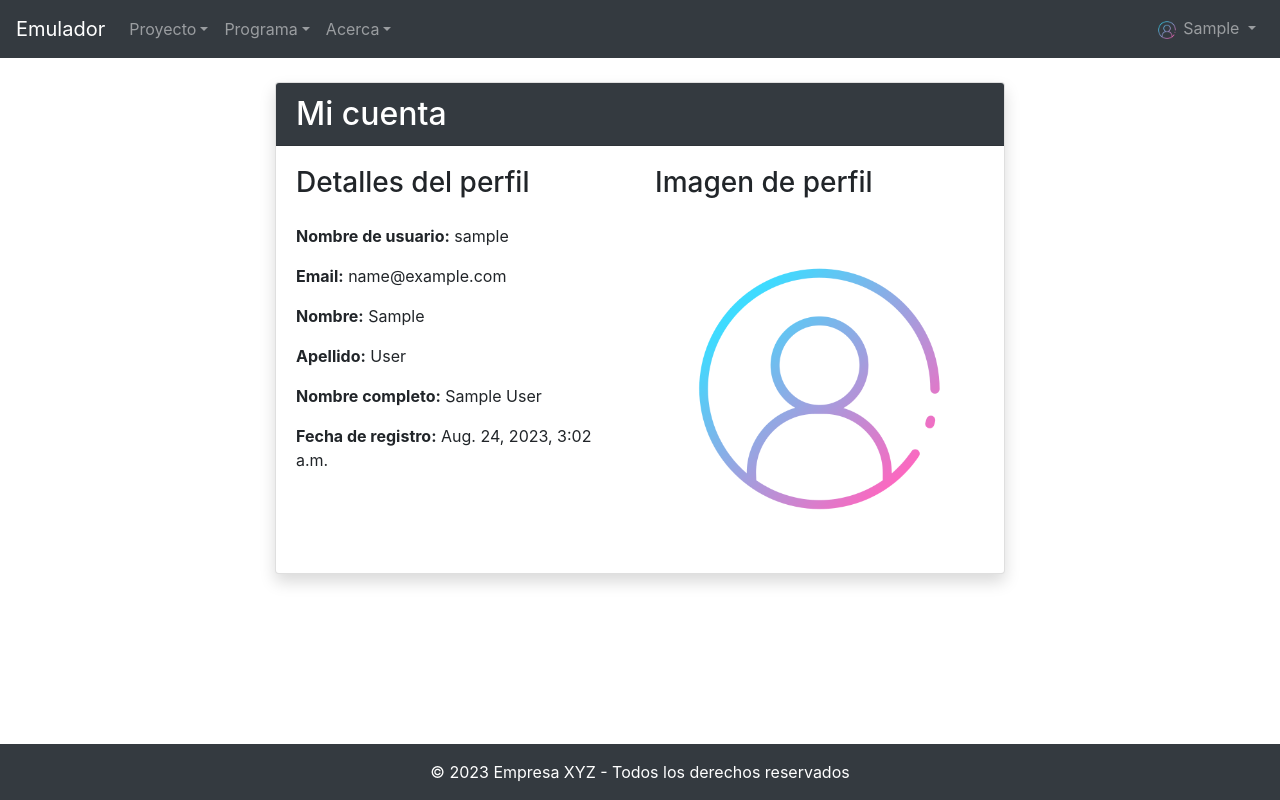
After one commit to YeferssonZ/Aplicativo-Web, a Django app: page /profile/ in a window 1280 px wide. The commit adds this page. Run offline with Django 3.2, Linux system fonts and the light colour scheme; the visitor is signed in with stand-in values (Sample User, id 1); some libraries are stand-ins or nearby versions.

Commit message:
23/08/2023

```diff
--- a/emulator/templates/base.html
+++ b/emulator/templates/base.html
@@ -14,7 +14,7 @@
 
 <body>
     <nav class="navbar navbar-expand-md navbar-dark bg-dark">
-        <a class="navbar-brand" href="#">Emulador</a>
+        <a class="navbar-brand" href="/">Emulador</a>
         <button class="navbar-toggler" type="button" data-toggle="collapse" data-target="#navbarNav">
             <span class="navbar-toggler-icon"></span>
         </button>
@@ -44,8 +44,8 @@
                     <a class="nav-link dropdown-toggle" href="#" id="aboutDropdown" role="button" data-toggle="dropdown"
                         aria-haspopup="true" aria-expanded="false">Acerca</a>
                     <div class="dropdown-menu" aria-labelledby="aboutDropdown">
-                        <a class="dropdown-item" href="#">Nosotros</a>
-                        <a class="dropdown-item" href="#">Tarjeta</a>
+                        <a class="dropdown-item" href="https://codigo.space/codigo/nosotros/">Nosotros</a>
+                        <a class="dropdown-item" href="https://codigo.space/codigo/shop/">Tarjeta</a>
                         <a class="dropdown-item" href="#">Modulos</a>
                         <a class="dropdown-item" href="#">Version</a>
                     </div>
@@ -65,11 +65,11 @@
                         {% endif %}
                         {{ user.username|title }}
                     </a>
-                    <div class="dropdown-menu" aria-labelledby="userDropdown">
+                    <div class="dropdown-menu dropdown-menu-right" aria-labelledby="userDropdown">
                         <!-- Agrega más opciones de perfil si es necesario -->
-                        <a class="dropdown-item" href="#">Perfil</a>
+                        <a class="dropdown-item" href="{% url 'emulator:profile' %}">Perfil</a>
                         <div class="dropdown-divider"></div>
-                        <a class="dropdown-item" href="{% url 'emulator:logout' %}">Logout</a>
+                        <a class="dropdown-item" href="{% url 'emulator:logout' %}">Cerrar Sesión</a>
                     </div>
                 </li>
             </ul>
@@ -82,7 +82,6 @@
                 </li>
             </ul>
             {% endif %}
-
         </div>
     </nav>
 
--- /dev/null
+++ b/emulator/templates/profile.html
@@ -0,0 +1,41 @@
+{% extends 'base.html' %}
+
+{% load static %}
+
+{% block content %}
+<div class="container">
+    <div class="row justify-content-center mt-4">
+        <div class="col-md-8">
+            <div class="card shadow">
+                <div class="card-header bg-dark text-white">
+                    <h2 class="mb-0">Mi cuenta</h2>
+                </div>
+                <div class="card-body">
+                    <div class="row">
+                        <div class="col-md-6">
+                            <h3 class="mb-4">Detalles del perfil</h3>
+                            <p><strong>Nombre de usuario:</strong> {{ user.username }}</p>
+                            <p><strong>Email:</strong> {{ user.email }}</p>
+                            <p><strong>Nombre:</strong> {{ user.first_name }}</p>
+                            <p><strong>Apellido:</strong> {{ user.last_name }}</p>
+                            <p><strong>Nombre completo:</strong> {{ user.get_full_name }}</p>
+                            <p><strong>Fecha de registro:</strong> {{ user.date_joined }}</p>
+                        </div>
+                        <div class="col-md-6">
+                            <h3 class="mb-4">Imagen de perfil</h3>
+                            <div class="profile-image">
+                                {% if user.socialaccount_set.first %}
+                                <img src="{{ user.socialaccount_set.first.get_avatar_url }}" alt="Imagen de perfil" class="img-fluid rounded-circle">
+                                {% else %}
+                                    <img src="{% static 'image/login.png' %}" alt="Imagen predeterminada" class="img-fluid">
+                                {% endif %}
+                            </div>
+                            <!-- Puedes agregar formularios aquí para permitir a los usuarios editar su información -->
+                        </div>
+                    </div>
+                </div>
+            </div>
+        </div>
+    </div>
+</div>
+{% endblock %}
--- a/emulator/templates/socialaccount/login.html
+++ b/emulator/templates/socialaccount/login.html
@@ -1,3 +1,4 @@
+{% load socialaccount %}
 {% load static %}
 <!DOCTYPE html>
 <html lang="en">
@@ -19,7 +20,7 @@
       <div class="col-md-5 mx-auto">
         <div class="login-container">
           <h2 class="login-heading">Iniciar Sesión</h2>
-          <form class="login-form" method="post" action="{% url 'emulator:login' %}">
+          <form class="login-form" method="post" action="{% url 'account_login' %}">
             {% csrf_token %}
             <div class="form-group">
               <label for="id_login">Correo Electrónico o Usuario</label>
@@ -53,7 +54,7 @@
               </button>
             </form>
           </div>
-          <p class="mt-3 text-center">¿No tienes una cuenta? <a href="{% url 'emulator:signup' %}">Regístrate</a></p>
+          <p class="mt-3 text-center">¿No tienes una cuenta? <a href="{% url 'emulator:account_signup' %}">Regístrate</a></p>
         </div>
       </div>
       <div class="col-md-6 d-flex align-items-center">
--- a/emulator/templates/socialaccount/signup.html
+++ b/emulator/templates/socialaccount/signup.html
@@ -1,3 +1,4 @@
+{% load socialaccount %}
 {% load static %}
 
 <!DOCTYPE html>
@@ -20,7 +21,7 @@
             <div class="col-md-5 mx-auto">
                 <div class="login-container">
                     <h2 class="login-heading">Registrarse</h2>
-                    <form class="login-form" method="post">
+                    <form class="login-form" method="post" action="{% url 'account_signup' %}">
                         {% csrf_token %}
                         <div class="form-group">
                             <label for="id_username">Nombre de Usuario:</label>
@@ -58,7 +59,7 @@
                           </button>
                         </form>
                       </div>
-                    <p class="mt-3 text-center">¿Ya tienes una cuenta? <a href="{% url 'emulator:login' %}">Iniciar
+                    <p class="mt-3 text-center">¿Ya tienes una cuenta? <a href="{% provider_login_url 'google' %}">Iniciar
                             Sesión</a></p>
                 </div>
             </div>
--- a/emulator/urls.py
+++ b/emulator/urls.py
@@ -6,8 +6,7 @@ app_name = 'emulator'
 urlpatterns = [
     path('', views.index, name='index'),
     path('profile/', views.profile, name='profile'),
-    path('login/', views.CustomLoginView.as_view(), name='login'),
-    path('signup/', views.CustomSignupView.as_view(), name='signup'),
+    # path('accounts/login/', views.CustomLoginView.as_view(), name='account_login'),
+    # path('accounts/signup/', views.CustomSignupView.as_view(), name='account_signup'),
     path('logout/', views.logout_view, name='logout'),
-
 ]
--- a/emulator/views.py
+++ b/emulator/views.py
@@ -1,12 +1,8 @@
-from django.shortcuts import render
-from django.shortcuts import render, get_object_or_404
-from django.contrib.auth import logout, authenticate, login
-from django.shortcuts import redirect
+from django.shortcuts import render, redirect
+from django.contrib.auth import logout
 from django.contrib.auth.decorators import login_required
 from django.contrib.auth.signals import user_logged_in
 from allauth.account.views import LoginView, SignupView
-
-# Create your views here.
 
 
 def index(request):
@@ -14,9 +10,7 @@ def index(request):
 
 @login_required
 def profile(request):
-    # Obtener la información del usuario autenticado
     user = request.user
-    # Puedes agregar más detalles según tus necesidades, como el nombre, la dirección, etc.
 
     return render(request, 'profile.html', {'user': user})
 
@@ -24,8 +18,10 @@ def logout_view(request):
     logout(request)
     return redirect('emulator:index')
 
-class CustomLoginView(LoginView):
-    template_name = 'socialaccount/login.html'
+# class CustomLoginView(LoginView):
+#     template_name = 'socialaccount/login.html'
+#     success_url = '/'  # Cambia esto a la ruta que desees después del inicio de sesión exitoso
 
-class CustomSignupView(SignupView):
-    template_name = 'socialaccount/signup.html'
+# class CustomSignupView(SignupView):
+#     template_name = 'socialaccount/signup.html'
+#     success_url = '/'  # Cambia esto a la ruta que desees después del registro exitoso
```
Also changed, not shown: emulador/settings.py (+10 -8 lines), emulator/templates/contenido.html (+37 -4 lines).
